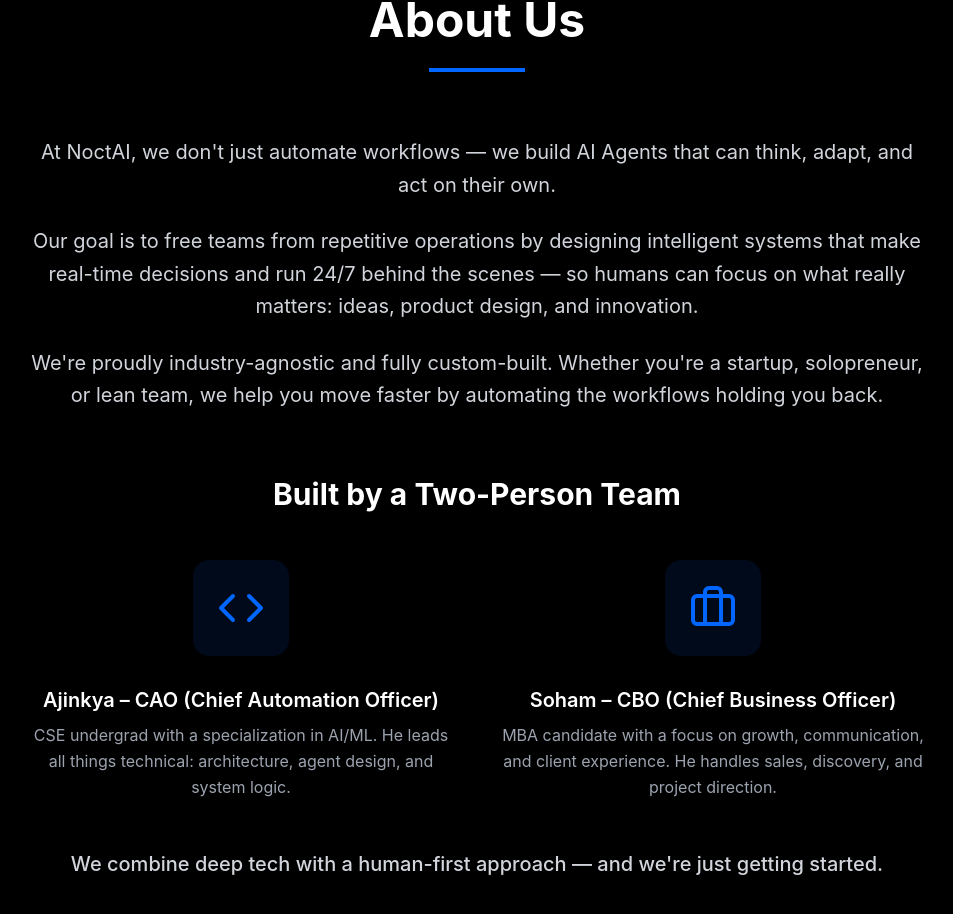
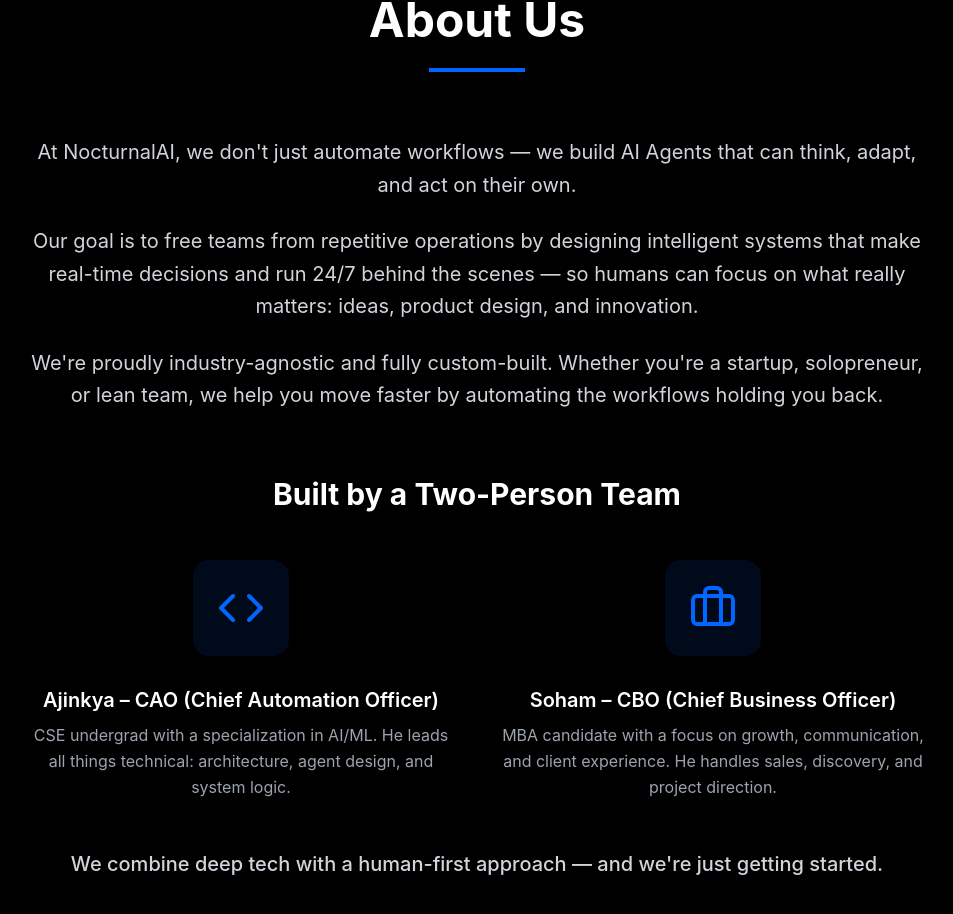
Before and after one commit to Ajinkya-18/nocturnalai, a React (Vite) app: page / in a window 1280 px wide. Shown: the part 2515-3429 px from the top of the page, without its empty margins (163-1116 px from the left). Built offline with nearby package versions, Linux system fonts and the light colour scheme.

Commit message:
Correct company name from NoctAI to NocturnalAI

```diff
--- a/src/components/AboutUs.tsx
+++ b/src/components/AboutUs.tsx
@@ -15,7 +15,7 @@ const AboutUs = () => {
         <div className="max-w-4xl mx-auto">
           <div className="text-center mb-16">
             <p className="text-xl text-gray-300 leading-relaxed mb-6">
-              At NoctAI, we don't just automate workflows — we build AI Agents that can think, adapt, and act on their own.
+              At NocturnalAI, we don't just automate workflows — we build AI Agents that can think, adapt, and act on their own.
             </p>
             <p className="text-xl text-gray-300 leading-relaxed mb-6">
               Our goal is to free teams from repetitive operations by designing intelligent systems that make real-time decisions and run 24/7 behind the scenes — so humans can focus on what really matters: ideas, product design, and innovation.
```
